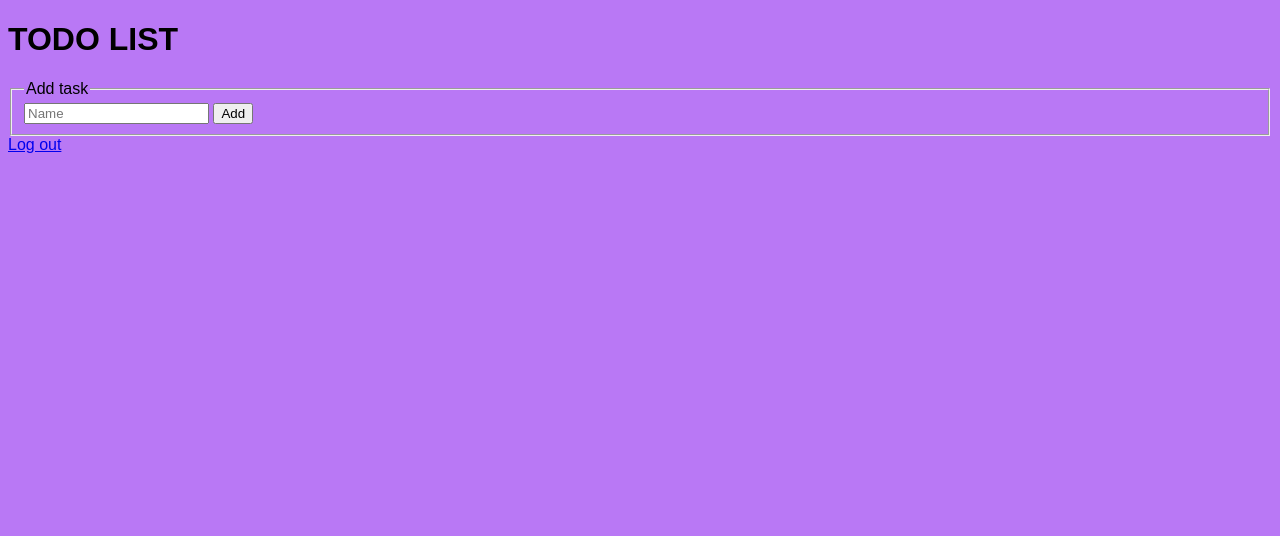
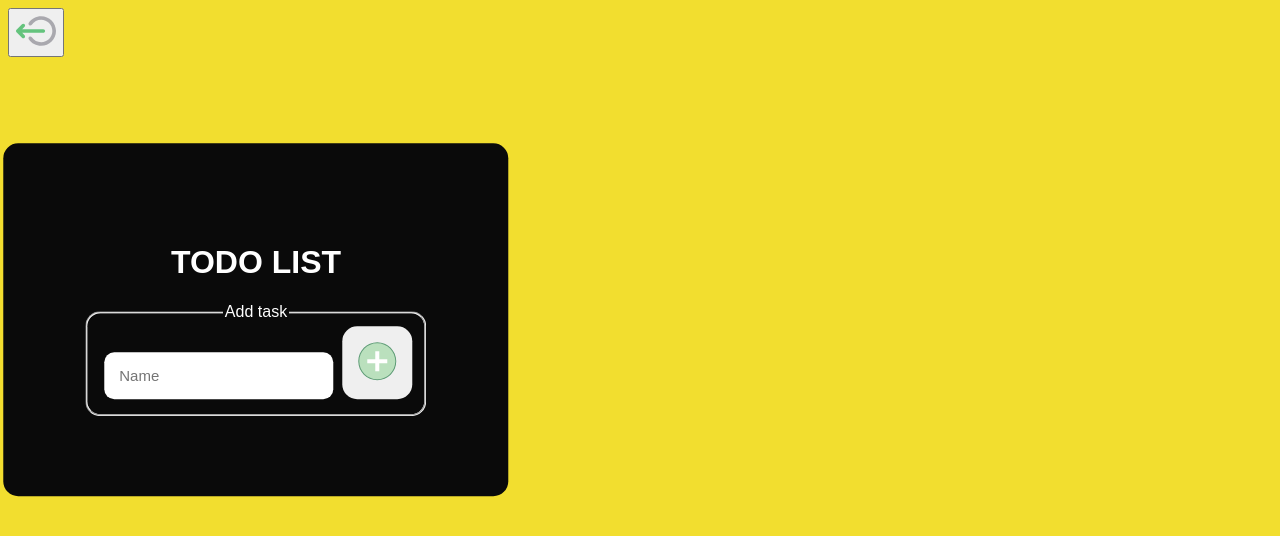
Before and after one commit to Nasc1mento/ToDoList, a PHP site: page /todo/index.php in a window 1280 px wide. Shown: the top 536 px of the page. Run offline with PHP 8.4, Linux system fonts and the light colour scheme; data that the repository does not hold is empty.

Commit message:
all page css

```diff
--- a/index.php
+++ b/index.php
@@ -5,7 +5,7 @@
     <meta charset="UTF-8">
     <meta http-equiv="X-UA-Compatible" content="IE=edge">
     <meta name="viewport" content="width=device-width, initial-scale=1.0">
-    <title>Tela inicial</title>
+    <title>Main screen</title>
     <link rel="stylesheet" href="./style/style.css">
 </head>
 <body>
--- a/style/style.css
+++ b/style/style.css
@@ -1,6 +1,6 @@
 body{
     font-family: Arial, Helvetica, sans-serif;
-    background-color: rgba(131, 16, 238, 0.56);
+    background-color: rgba(240, 217, 13, 0.857);
 }
 
 .login, .register{
@@ -33,7 +33,7 @@ body{
     padding: 15px;
     margin: 5px;
     border: none;
-    width: 100%;
+    width: 95%;
     border-radius: 10px;
     color:white;
     font-size: 15px;
@@ -45,5 +45,70 @@ body{
 }
 
 .login button:focus, .register button:focus{
-    background-color: rgb(189, 88, 88);
+    background-color: rgb(53, 175, 44);
 }
+
+.add-task, .edit-task{
+    background-color: rgba(10, 10, 10, 1);
+    position: absolute;
+    top: 40%;
+    left: 20%;
+    transform: translate(-50%,-50%);
+    padding: 80px;
+    border-radius: 15px;
+    color: white;
+    text-align: center;
+}
+
+.add-task fieldset, .edit-task fieldset{
+    border-radius: 15px;
+}
+
+.add-task input, .edit-task input{
+    margin: 5px;
+    padding: 15px;
+    border: none;
+    outline: none;
+    font-size: 15px;
+    border-radius: 10px;
+}
+
+.add-task button, .edit-task button{
+    padding: 15px;
+    border: none;
+    border-radius: 15px;
+    color:white;
+    font-size: 15px;
+    cursor: pointer;
+}
+
+table,tr,td{
+
+    border: 1px solid black;
+    border-collapse: collapse;
+    padding: 1em;
+    margin-left: 60%;
+    margin-top: 4.4%;
+    background-color: rgba(247, 239, 239, 0.704);
+}
+
+img{
+    border: none;
+    width: 40px;
+    height: 40px;
+    color: white;
+    cursor: pointer;
+}
+
+
+.logout-button{
+    display: block;
+}
+
+a:link{
+    color: rgba(240, 217, 13, 0.857);
+}
+
+a:visited{
+    color: rgba(240, 217, 13, 0.857);
+}
--- a/todo/index.php
+++ b/todo/index.php
@@ -20,26 +20,31 @@
     <link rel="stylesheet" href="../style/style.css">
 </head>
 <body>
+    <div class="add-task">
         <h1>TODO LIST</h1>
-
         <fieldset>
             <legend>Add task</legend>
                 <form action="add-task.php" method="POST">
                     <input type="text" name="name" placeholder="Name">
-                <button type="submit">Add</button>
+                    <button type="submit"><img src="../icons/add.svg"></button>
                 </form>
         </fieldset>
+    </div>
+
         <table>
             <?php foreach ($data as $row) :?>
                 <tr>
                     <?php if ($_SESSION['usr_id'] == $row['ITS_USR_ID']):?>
                         <td><?= $row['ITS_NAME']?></td>
-                    <td><button type="button"><a href="./edit-task.php?id_task=<?=$row['ITS_ID']?>">Edit</a></button></td>
-                    <td><button type="button"><a href="./delete-task.php?id_task=<?=$row['ITS_ID']?>">Delete</a></button></td>
+                        <td><a href="./edit-task.php?id_task=<?=$row['ITS_ID']?>"><button><img src="../icons/edit.svg" alt="edit"></button></a></td>
+                        <td><a href="./delete-task.php?id_task=<?=$row['ITS_ID']?>" class="delete-button"><button><img src="../icons/delete.svg" alt="delete"></button></a></td>
                     <?php endif ?>
                 </tr>
             <?php endforeach ?>
+            <div class="logout-button">
+                <a href="../user/logout.php"><button><img src="../icons/logout.svg" alt="logout"></button></a>
+            </div>
     </table>
-    <a href="../user/logout.php">Log out</a>
+
 </body>
 </html>
```
Also changed, not shown: icons/trash-animated.json (added, +1 -0 lines), todo/edit-task.php (+6 -3 lines), icons/add.svg (added), icons/back.png (added), icons/back.svg (added), icons/delete.svg (added), icons/edit.svg (added), icons/logout.svg (added), icons/upgrade.svg (added). Lines whose indentation alone changed are shown as unchanged.
